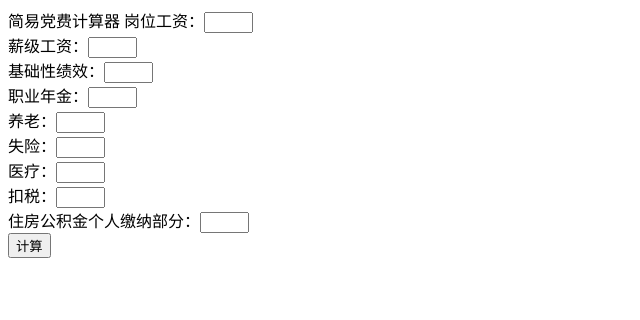
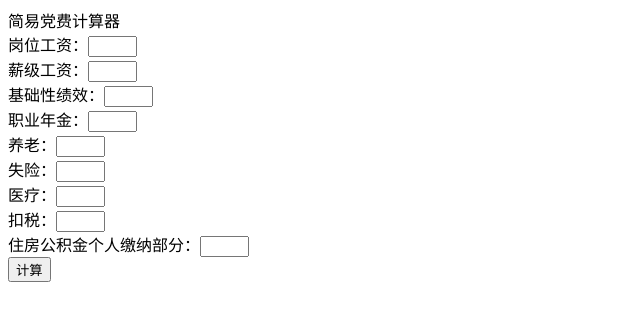
Before and after one commit to zltttt/zltttt.github.io, a plain HTML site: page calculator/index.html in a window 1280 px wide. Shown: the whole page, without its empty margins (0-640 px from the left). Drawn offline with Linux system fonts and the light colour scheme.

Commit message:
Site updated: 2020-09-30 17:32:02

```diff
--- a/calculator/index.html
+++ b/calculator/index.html
@@ -36,7 +36,7 @@
 	}
 </script>
 <body>
-	简易党费计算器
+	简易党费计算器<br>
 	岗位工资：<input type="text" size='3'><br>
 	薪级工资：<input type="text" size='3'><br>
 	基础性绩效：<input type="text" size='3'><br>
```
